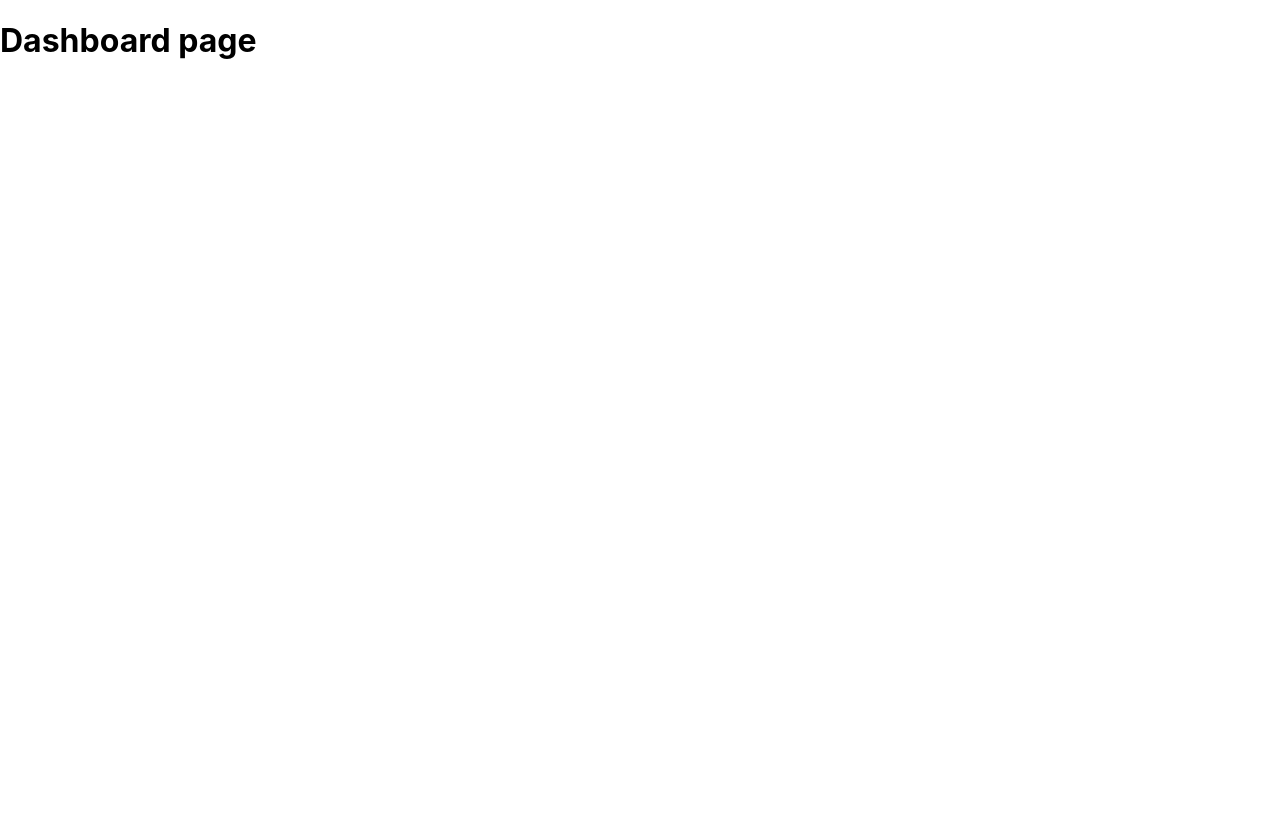
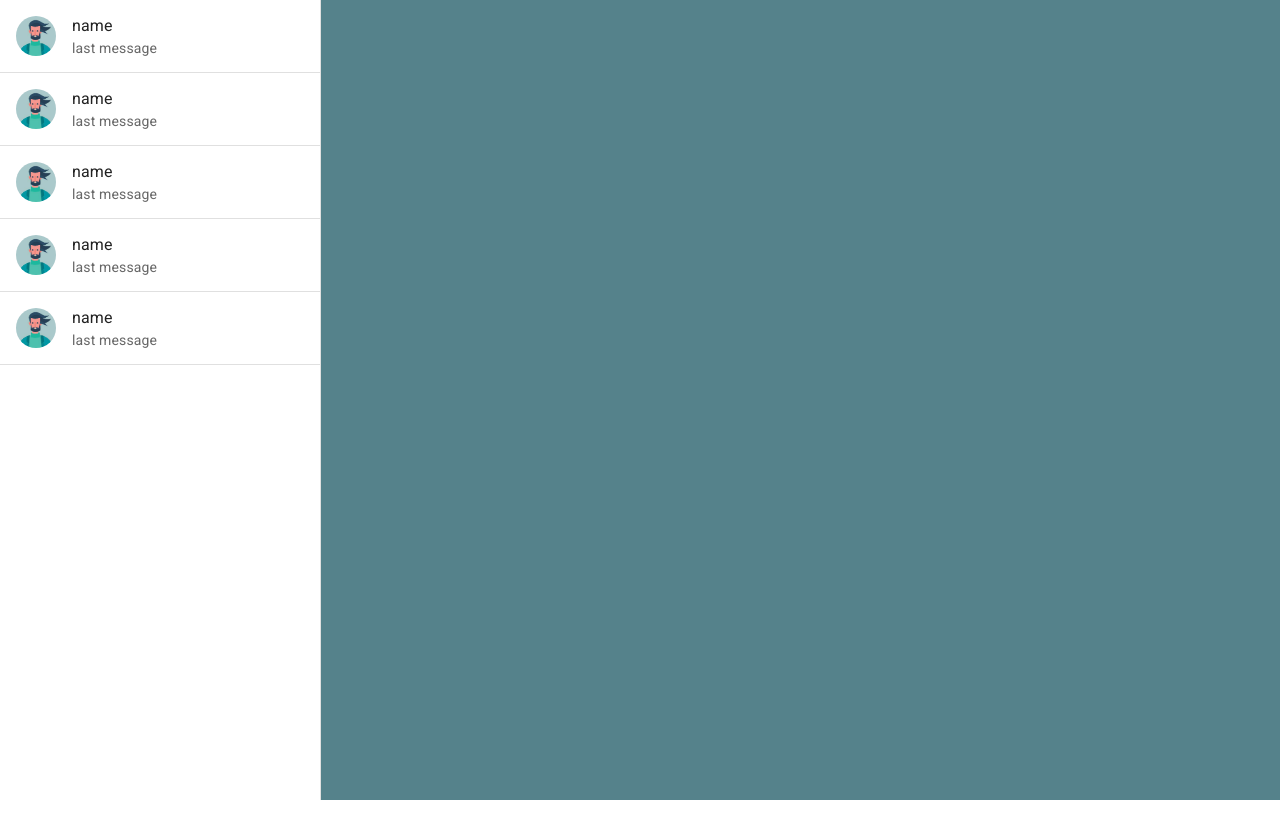
Before and after one commit to CTXO/Chat-App, a React (Create React App) app in the folder chat_frontend/: page /#/dashboard in a window 1280 px wide. After the commit the page ends 800 px from the top, so only its background shows below. Built offline with nearby package versions, Linux system fonts and the light colour scheme.

Commit message:
Create initial dashboard layout

```diff
--- a/chat_frontend/src/App.js
+++ b/chat_frontend/src/App.js
@@ -1,7 +1,8 @@
-import './App.css';
+import './App.scss';
 import React  from 'react'
 import { Button } from "@mui/material";
 import Login  from "./pages/login/login"
+import Dashboard from './pages/dashboard/dashboard'
 import { HashRouter as Router, Route, Routes, Navigate } from "react-router-dom"
 
 function App() {
@@ -9,8 +10,8 @@
     <Router>
       <Routes>
         <Route path='/' element={<Navigate replace to='/login'/>}/>
-        <Route path='/login' element={<Login id="login-page"/>}/>
-        <Route path="/dashboard" element={<h1>Dashboard page</h1>}>
+        <Route path='/login' element={<Login/>}/>
+        <Route path="/dashboard" element={<Dashboard/>}>
           Dashboard page
         </Route>
       </Routes>
--- /dev/null
+++ b/chat_frontend/src/App.scss
@@ -0,0 +1,4 @@
+@import './shared/styles/variables.scss';
+#root {
+    background-color: $secondary
+}
--- /dev/null
+++ b/chat_frontend/src/pages/dashboard/components/card/card.js
@@ -0,0 +1,18 @@
+import React from 'react'
+import ListItem from '@mui/material/ListItem';
+import ListItemText from '@mui/material/ListItemText';
+import ListItemAvatar from '@mui/material/ListItemAvatar';
+import ListItemButton from '@mui/material/ListItemButton';
+import Avatar from '@mui/material/Avatar';
+export function Card (props) {
+    return (
+        <ListItem divider={true} className="list-item">
+            <ListItemButton onClick={() => console.log("clicked")} sx={{ height: "100%" }}>
+                 <ListItemAvatar>
+                    <Avatar src={`pictures/user_mock.jpeg`}/>
+                </ListItemAvatar>
+                <ListItemText primary="name" secondary="last message"/>
+            </ListItemButton>
+        </ListItem>
+    )
+}
--- /dev/null
+++ b/chat_frontend/src/pages/dashboard/components/card/card.scss
@@ -0,0 +1,3 @@
+.list-item {
+    height: 30%;
+}
--- /dev/null
+++ b/chat_frontend/src/pages/dashboard/components/card_list/card_list.js
@@ -0,0 +1,15 @@
+import React from 'react'
+import List from '@mui/material/List';
+import ListItem from '@mui/material/ListItem';
+import ListItemText from '@mui/material/ListItemText';
+import ListItemAvatar from '@mui/material/ListItemAvatar';
+import Avatar from '@mui/material/Avatar';
+
+import './card_list.scss'
+export function CardList (props) {
+    return (
+        <List className='contact-list'>
+            {props.children}
+        </List>
+    )
+}
--- /dev/null
+++ b/chat_frontend/src/pages/dashboard/components/card_list/card_list.scss
@@ -0,0 +1,3 @@
+.contact-list > *, .contact-list {
+    padding: 0!important;
+}
--- /dev/null
+++ b/chat_frontend/src/pages/dashboard/dashboard.js
@@ -0,0 +1,21 @@
+import React, {useState, useNavigate} from 'react'
+import { Container } from "@mui/system";
+import { Drawer, Stack } from "@mui/material"
+
+import { Card } from './components/card/card';
+import { CardList } from './components/card_list/card_list';
+
+import  './dashboard.scss'
+
+export default function Dashboard () {
+    const cards = [1,2,3,4,5].map((i) => <Card key={i}></Card>)
+    return (
+        <Container maxWidth={false}>
+            <Drawer variant="permanent" className='drawer'>
+                <CardList>
+                    {cards}
+                </CardList>
+            </Drawer>
+        </Container>
+    )
+}
--- /dev/null
+++ b/chat_frontend/src/pages/dashboard/dashboard.scss
@@ -0,0 +1,6 @@
+@import "../../shared/styles/variables.scss";
+
+.drawer > div {
+  height: 100%;
+  min-width: 25%;
+}
--- /dev/null
+++ b/chat_frontend/src/shared/styles/variables.scss
@@ -0,0 +1,4 @@
+$primary: #3B6064;
+$secondary: #55828B;
+$primary-light: #87BBA2;
+$secondary-light: #C9E4CA;
```
Also changed, not shown: chat_frontend/package.json (+6 -1 lines), chat_frontend/public/pictures/user_mock.jpeg (added), chat_frontend/src/App.css (deleted), chat_frontend/src/index.css (line endings or trailing spaces), 1 other file (tests, documents, lock files or other folders).
